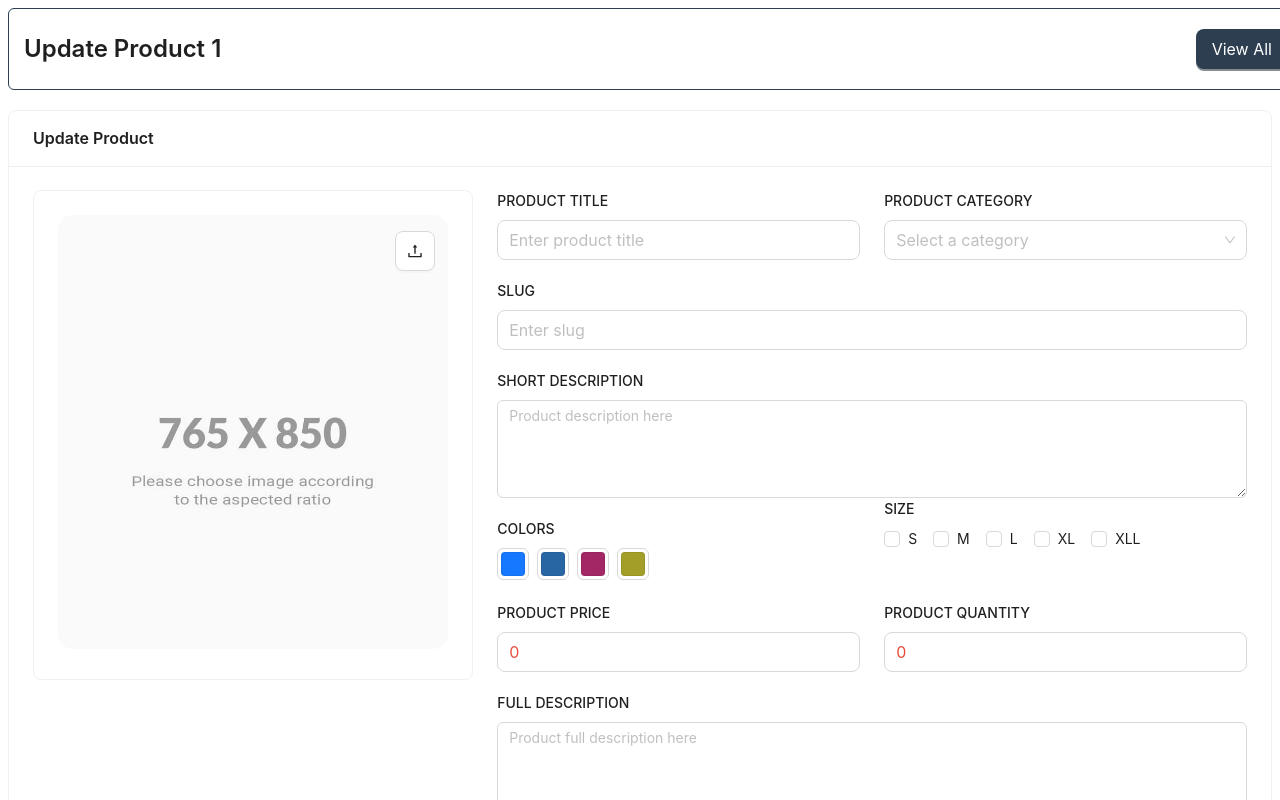
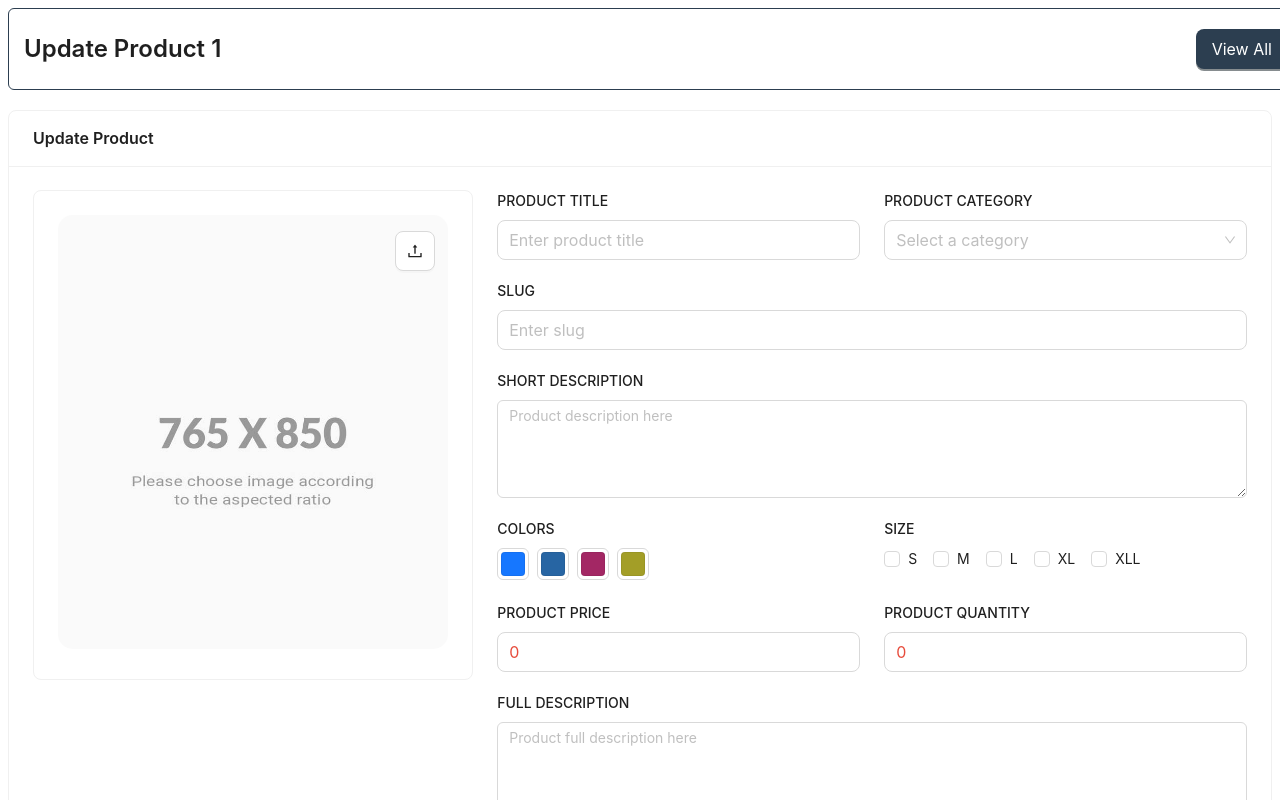
Before and after one commit to mahabubr/leadcommerce-client, a Next.js app: page /products/update/1 in a window 1280 px wide. Shown: the top 800 px of the page. Built offline with nearby package versions, Linux system fonts and the light colour scheme.

Commit message:
fix style issue

```diff
--- a/src/components/products/AddProduct.tsx
+++ b/src/components/products/AddProduct.tsx
@@ -111,7 +111,7 @@ const AddProduct = () => {
                                 <PColorPicker label='Colors' />
                             </Col>
 
-                            <Col className="gutter-row" span={12} style={{ marginBottom: '20px' }}>
+                            <Col className="gutter-row" span={12} style={{ margin: '20px 0' }}>
                                 <div>
                                     <label
                                         style={{
--- a/src/components/products/UpdateProduct.tsx
+++ b/src/components/products/UpdateProduct.tsx
@@ -114,7 +114,7 @@ const UpdateProduct = ({ productId }: any) => {
                                 <PColorPicker label='Colors' />
                             </Col>
 
-                            <Col className="gutter-row" span={12} style={{ marginBottom: '20px' }}>
+                            <Col className="gutter-row" span={12} style={{ margin: '20px 0' }}>
                                 <div>
                                     <label
                                         style={{
```
